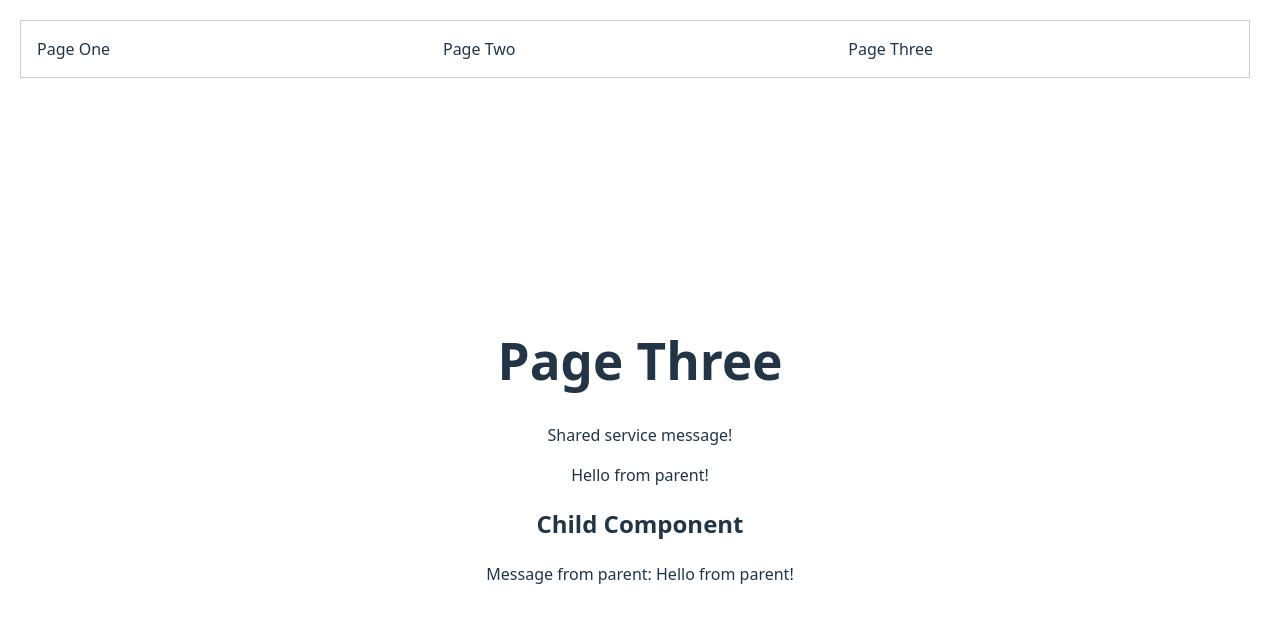
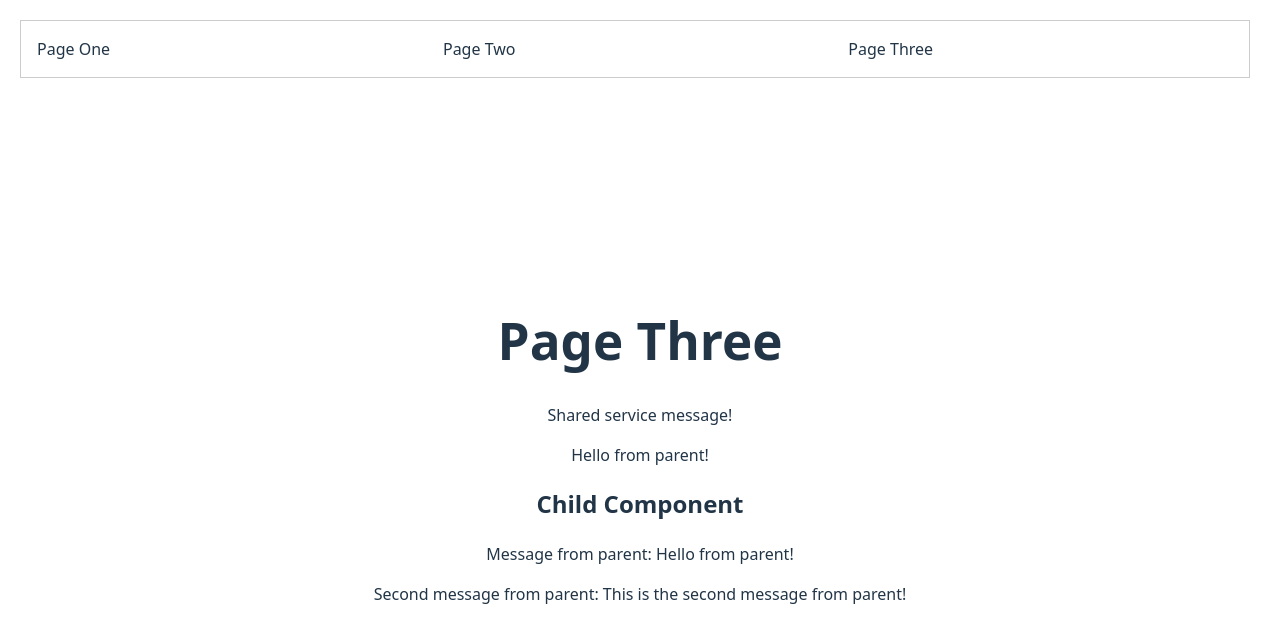
Before and after one commit to bmackeyimproving/BDD-Demo, a React (Vite) app in the folder bdd-vite-react/: page /page-three in a window 1280 px wide. Shown: the top 642 px of the page. Built offline with nearby package versions, Linux system fonts and the light colour scheme.

Commit message:
Add second prop in child

```diff
--- a/bdd-vite-react/src/Components/Child.jsx
+++ b/bdd-vite-react/src/Components/Child.jsx
@@ -1,10 +1,11 @@
 import React from 'react';
 
-function Child({ message }) {
+function Child({ message, secondMessage }) {
   return (
     <div>
       <h2>Child Component</h2>
       <p>Message from parent: {message}</p>
+      <p>Second message from parent: {secondMessage}</p>
     </div>
   );
 }
--- a/bdd-vite-react/src/pages/PageThree.jsx
+++ b/bdd-vite-react/src/pages/PageThree.jsx
@@ -6,13 +6,14 @@ import { useState } from 'react';
 function PageThree() {
   const { getMessage } = useSharedService();
   const [parentMessage] = useState('Hello from parent!');
+  const [secondMessage] = useState('This is the second message from parent!');
 
   return (
     <div>
       <h1>Page Three</h1>
       <p>{getMessage()}</p>
       <p>{parentMessage}</p>
-      <Child message={parentMessage} />
+      <Child message={parentMessage} secondMessage={secondMessage} />
     </div>
   );
 }
```
